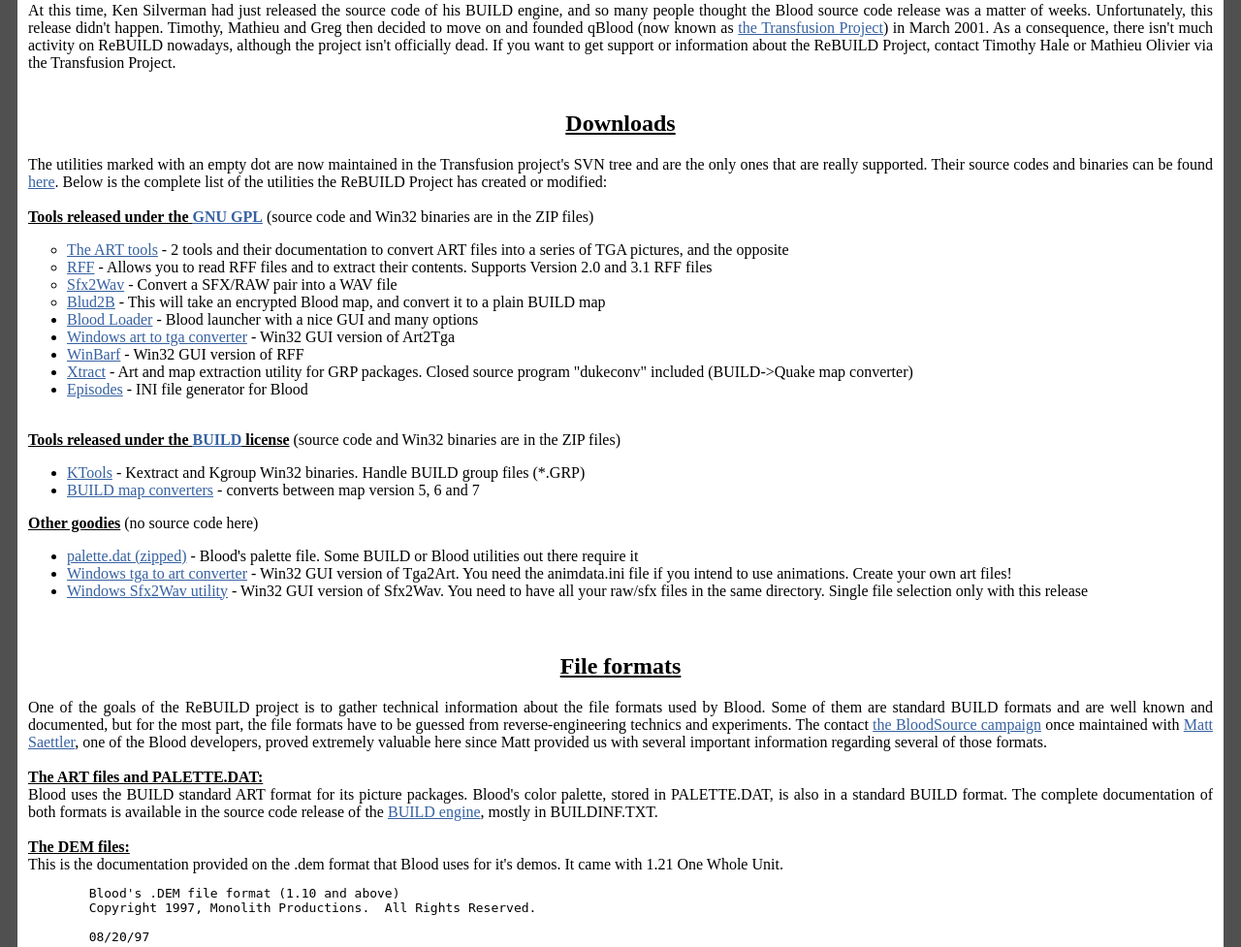
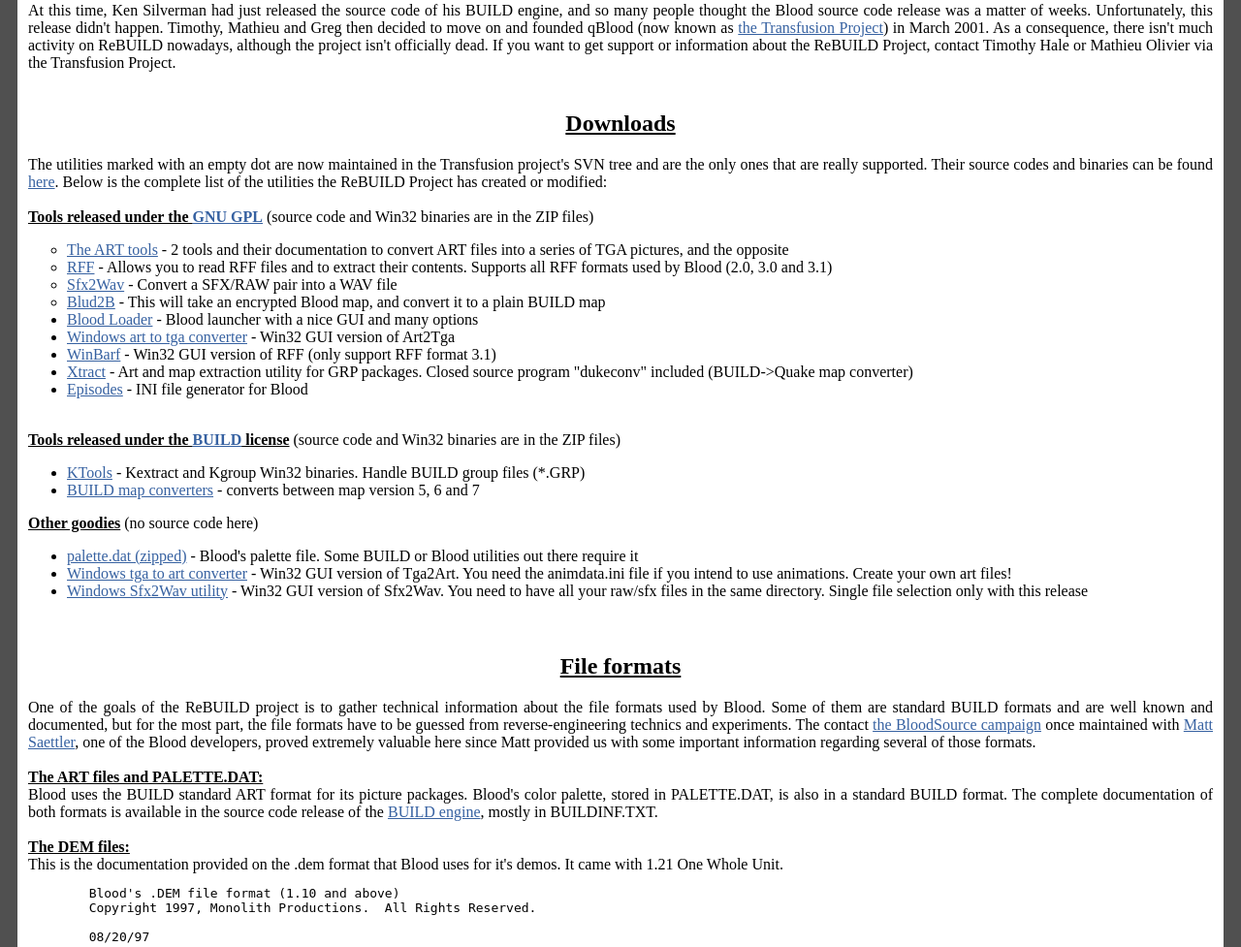
Before and after one commit to QuakeMods/transfusion, a PHP site: page /rebuild.php in a window 1280 px wide. Shown: the part 343-1320 px from the top of the page at 97% size. Run offline with PHP 8.4, Linux system fonts and the light colour scheme.

Commit message:
Added 3.0 to the list of formats supported by RFF. Added a warning about WinBarf only supporting RFF format 3.1

```diff
--- a/website/rebuild.php
+++ b/website/rebuild.php
@@ -51,7 +51,8 @@
 		</li>
 		<li style="list-style-type: circle;">
 			<a href="snapshots.php#rebuild-section">RFF</a> - Allows you to read RFF files
-			and to extract their contents. Supports Version 2.0 and 3.1 RFF files
+			and to extract their contents. Supports all RFF formats used by Blood (2.0, 3.0
+			and 3.1)
 		</li>
 		<li style="list-style-type: circle;">
 			<a href="snapshots.php#rebuild-section">Sfx2Wav</a> - Convert a SFX/RAW pair into
@@ -70,7 +71,8 @@
 			of Art2Tga
 		</li>
 		<li>
-			<a href="files/winbarf.zip">WinBarf</a> - Win32 GUI version of RFF
+			<a href="files/winbarf.zip">WinBarf</a> - Win32 GUI version of RFF (only support
+			RFF format 3.1)
 		</li>
 		<li>
 			<a href="files/xtract.zip">Xtract</a> - Art and map extraction utility for GRP
@@ -121,7 +123,7 @@
 	most part, the file formats have to be guessed from reverse-engineering technics and experiments.
 	The contact <a href="bloodsource.php">the BloodSource campaign</a> once maintained with
 	<a href="http://www.saettler.com/">Matt Saettler</a>, one of the Blood developers, proved extremely
-	valuable here since Matt provided us with several important information regarding several of those
+	valuable here since Matt provided us with some important information regarding several of those
 	formats.<br />
 	<br />
 
```
